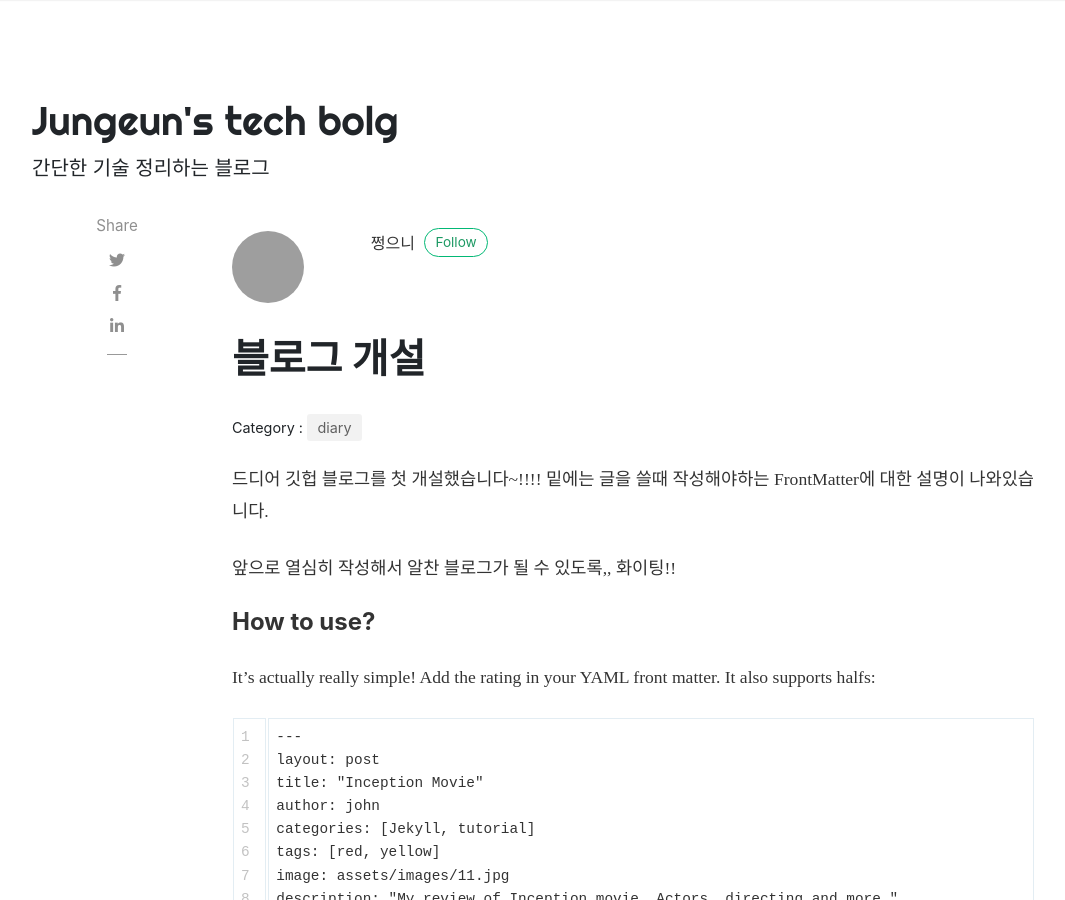
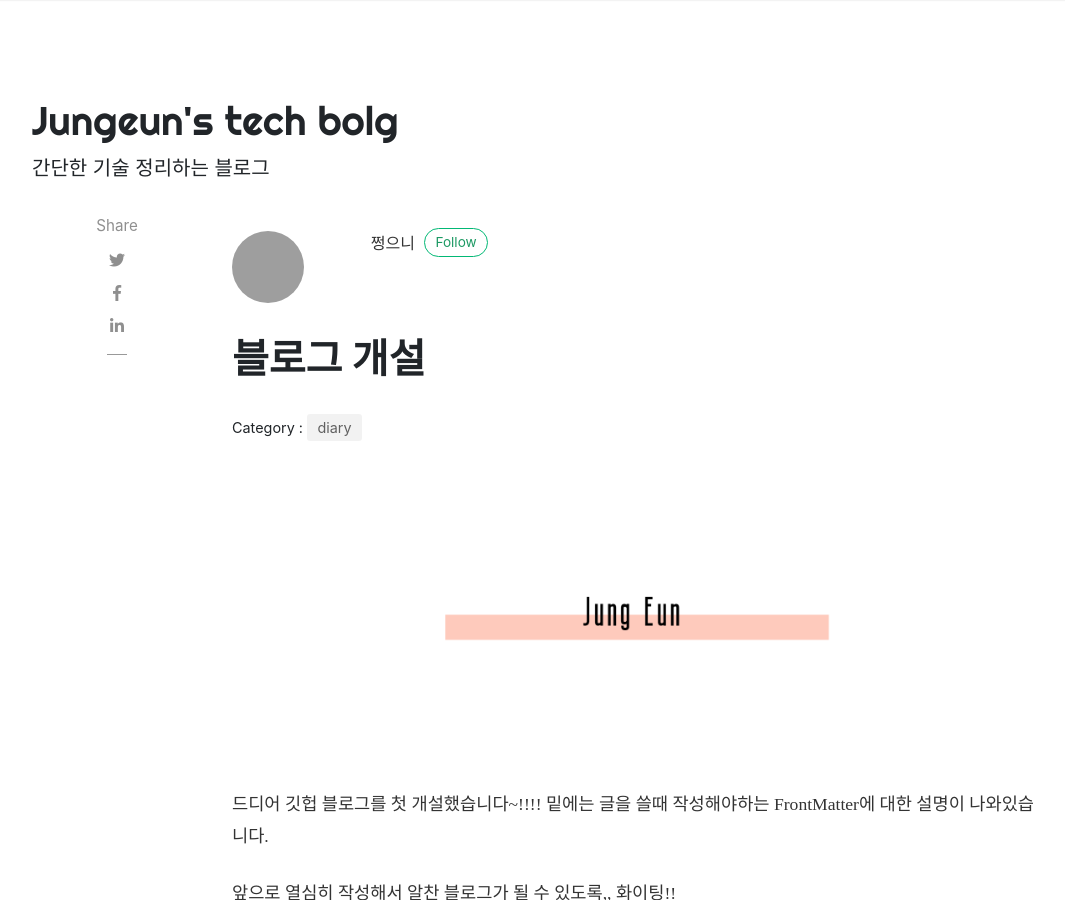
Before and after one commit to JungeunKwon/JungeunKwon.github.io, a Jekyll site: the page built from _posts/2020-07-08-blog.md, in a window 1280 px wide and 900 px high. Shown: the whole window, without its empty margins (53-1118 px from the left). Built offline with Jekyll 4.4.1, drawn with Linux system fonts in a browser that asks for light colours; nearby versions of some CDN libraries; some web fonts are replaced; comment, search, counter and statistics services are not loaded; grey boxes are pictures that could not be loaded.

Commit message:
[수정] 커버 이미지 추가

```diff
--- a/_posts/2020-07-08-blog.md
+++ b/_posts/2020-07-08-blog.md
@@ -4,6 +4,7 @@ title: "블로그 개설"
 author: Jungeun
 categories: [diary]
 tags: [diary, start]
+image: assets/images/cover.png
 description: "깃헙 블로그를 첫 개설 했습니다. 이 테마의 이용방법등을 설명합니다."
 featured: true
 ---
```
